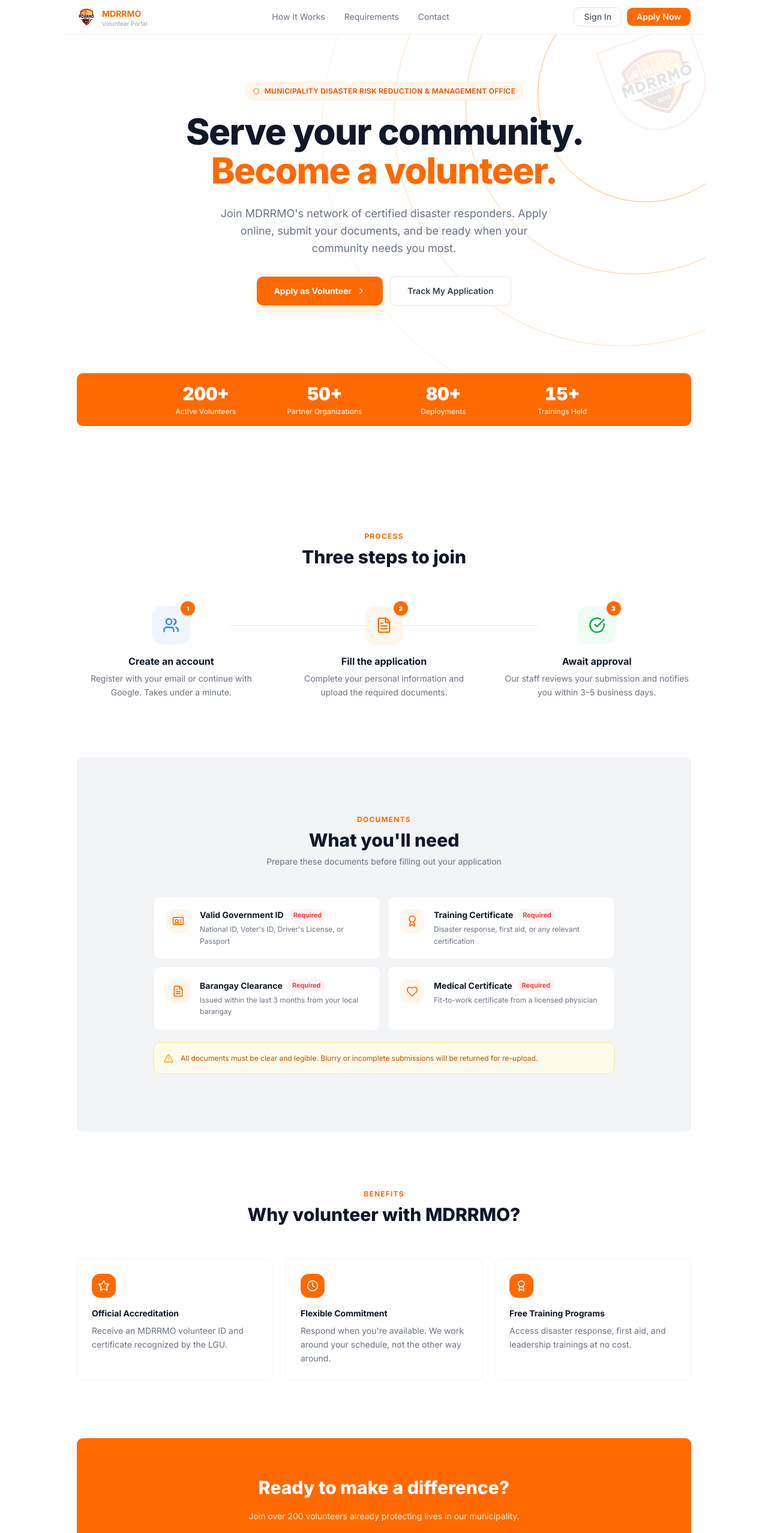
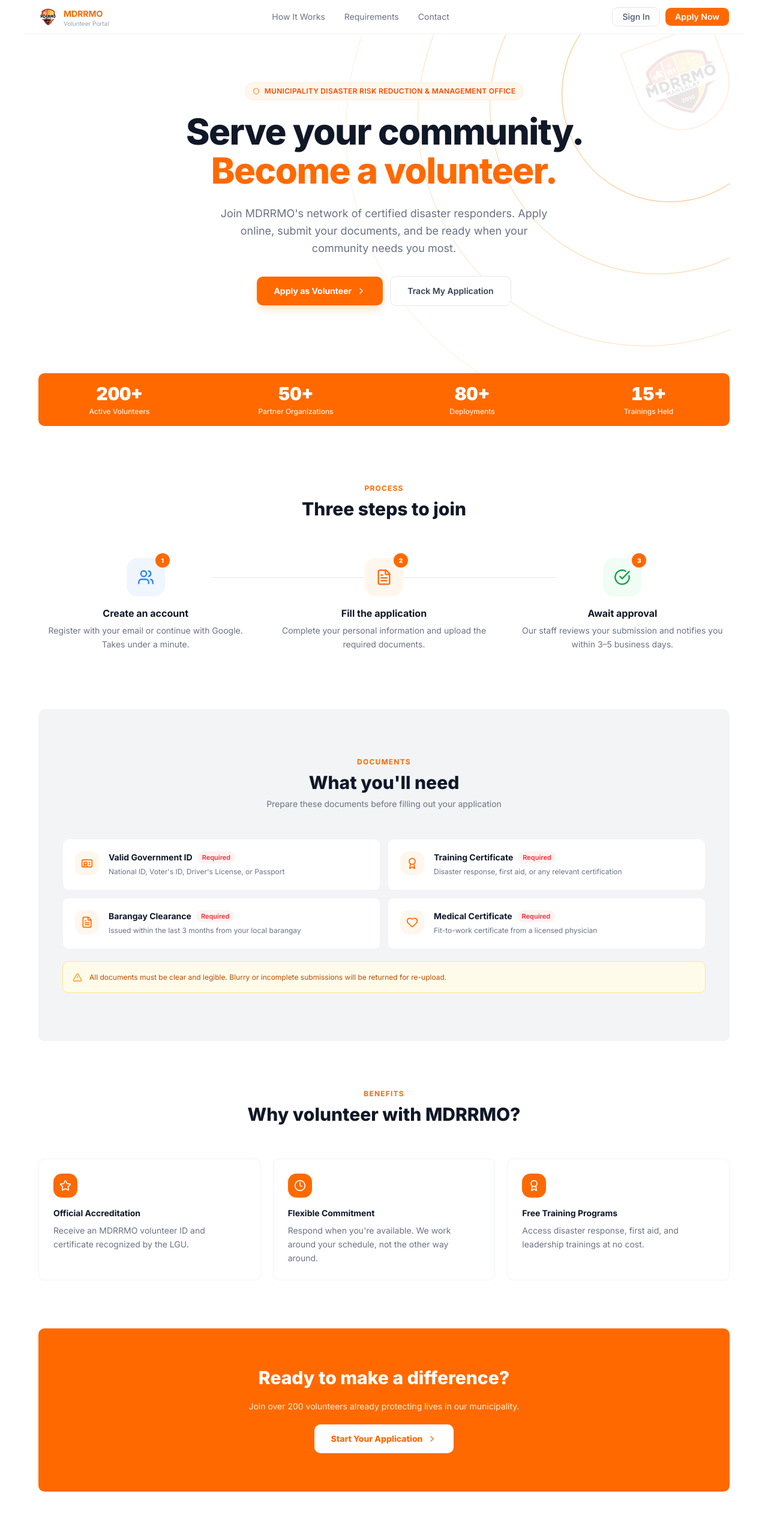
Before and after one commit to grian-gajila/mdrrmo, a Next.js app: page / in a window 1280 px wide. Shown: the top 2555 px of the page at 60% size. Built offline with nearby package versions, Linux system fonts and the light colour scheme.

Commit message:
chore: update responsiveness

```diff
--- a/src/components/features/landing-page/layouts/footer.tsx
+++ b/src/components/features/landing-page/layouts/footer.tsx
@@ -4,11 +4,8 @@ import Image from 'next/image';
 
 const Footer = () => {
   return (
-    <footer
-      id="contact"
-      className="md:rounded-t-lg lg:rounded-t-lg bg-gray-100 px-6 py-12 md:mx-6 lg:mx-6"
-    >
-      <div className="mx-auto max-w-5xl">
+    <footer id="contact" className=" lg:px-6 md:px-6 sm:px-6">
+      <div className="mx-auto max-w-6xl py-16 md:rounded-t-lg px-6 lg:px-10 md:px-10 sm:px-10 lg:rounded-t-lg sm:rounded-lg bg-gray-100">
         <div className="flex flex-col gap-10 sm:flex-row sm:items-start sm:justify-between">
           <div>
             <div className="mb-3 flex items-center gap-2">
--- a/src/components/features/landing-page/layouts/navbar.tsx
+++ b/src/components/features/landing-page/layouts/navbar.tsx
@@ -41,8 +41,8 @@ const NavBar = () => {
   };
 
   return (
-    <div className="sticky top-0 z-50 border-b border-gray-100 bg-white/95 backdrop-blur-md">
-      <div className="mx-auto flex h-14 max-w-6xl items-center justify-between px-6">
+    <div className="sticky top-0 z-50 border-b border-gray-100 bg-white/95 backdrop-blur-md px-6">
+      <div className="mx-auto flex h-14 max-w-6xl items-center justify-between">
         <div className="flex items-center gap-2.5">
           <div className="flex h-8 w-8 items-center justify-center rounded-lg">
             <Image src={images.logo} alt="LOGO" className="h-10 w-10" />
--- a/src/components/features/landing-page/sections/benefits-section.tsx
+++ b/src/components/features/landing-page/sections/benefits-section.tsx
@@ -2,8 +2,8 @@ import { Award, Clock, Star } from 'lucide-react';
 
 const BenefitsSection = () => {
   return (
-    <section className="px-6 py-24">
-      <div className="mx-auto max-w-5xl">
+    <section className="lg:px-6 md:px-6 sm:px-6">
+      <div className="mx-auto max-w-6xl px-6 lg:px-0 md:px-0 sm:px-0 py-20">
         <div className="mb-14 text-center">
           <p className="mb-2 text-xs font-bold tracking-widest text-orange-500 uppercase">
             Benefits
--- a/src/components/features/landing-page/sections/cta-section.tsx
+++ b/src/components/features/landing-page/sections/cta-section.tsx
@@ -3,8 +3,8 @@ import Link from 'next/link';
 
 const CtaSection = () => {
   return (
-    <section className="mb-20 md:rounded-lg lg:rounded-lg bg-orange-500 px-6 py-16 lg:mx-6 md:mx-6">
-      <div className="mx-auto max-w-xl space-y-5 text-center">
+    <section className="mb-20 lg:px-6 md:px-6 sm:px-6">
+      <div className="mx-auto max-w-6xl space-y-5 text-center md:rounded-lg lg:rounded-lg sm:rounded-lg bg-orange-500 py-16">
         <h2 className="text-3xl font-extrabold text-white">
           Ready to make a difference?
         </h2>
--- a/src/components/features/landing-page/sections/hero-section.tsx
+++ b/src/components/features/landing-page/sections/hero-section.tsx
@@ -8,7 +8,7 @@ const logoImageUrl =
 const HeroSection = () => {
   return (
     <section className="relative px-6 pt-20 pb-28">
-      <div className="pointer-events-none absolute inset-0 overflow-hidden">
+      <div className="pointer-events-none max-w-6xl mx-auto absolute inset-0 overflow-hidden">
         <div className="absolute -top-80 -right-80 lg:h-240 lg:w-240 md:h-235 md:w-235 w-230 h-230 rounded-full border border-orange-100/90" />
         <div className="absolute -top-60 -right-60 lg:h-190 lg:w-190 md:h-185 md:w-185 w-180 h-180 rounded-full border border-orange-200/80" />
         <div className="absolute -top-40 -right-40 lg:h-140 lg:w-140 md:h-135 md:w-135 w-130 h-130 rounded-full border border-orange-300/70" />
@@ -19,7 +19,7 @@ const HeroSection = () => {
         />
       </div>
 
-      <div className="relative mx-auto max-w-4xl text-center">
+      <div className="relative mx-auto max-w-6xl text-center">
         <div className="mb-5 inline-flex items-center gap-2 rounded-full border border-orange-100 bg-orange-50 px-3 py-1.5">
           <Shield className="h-3 w-3 text-orange-500" />
           <span className="text-xs font-semibold tracking-wide text-orange-600 uppercase">
--- a/src/components/features/landing-page/sections/process-section.tsx
+++ b/src/components/features/landing-page/sections/process-section.tsx
@@ -2,8 +2,8 @@ import { CheckCircle, FileText, Users } from 'lucide-react';
 
 const ProcessSection = () => {
   return (
-    <section id="how-it-works" className="px-6 py-24">
-      <div className="mx-auto max-w-5xl">
+    <section id="how-it-works" className="lg:px-6 md:px-6 sm:px-6">
+      <div className="mx-auto max-w-6xl lg:px-0 md:px-0 sm:px-0 px-6 py-24">
         <div className="mb-16 text-center">
           <p className="mb-2 text-xs font-bold tracking-widest text-orange-500 uppercase">
             Process
--- a/src/components/features/landing-page/sections/requirements-section.tsx
+++ b/src/components/features/landing-page/sections/requirements-section.tsx
@@ -2,11 +2,8 @@ import { AlertTriangle, Award, FileText, Heart, IdCard } from 'lucide-react';
 
 const RequirementsSection = () => {
   return (
-    <section
-      id="requirements"
-      className="lg:rounded-lg md:rounded-lg bg-gray-100 px-6 py-24 lg:mx-6 md:mx-6"
-    >
-      <div className="mx-auto max-w-3xl">
+    <section id="requirements" className="lg:px-6 md:px-6 sm:px-6">
+      <div className="mx-auto lg:px-10 md:px-10 sm:px-10 px-6 py-20 max-w-6xl lg:rounded-lg sm:rounded-lg md:rounded-lg bg-gray-100">
         <div className="mb-12 text-center">
           <p className="mb-2 text-xs font-bold tracking-widest text-orange-500 uppercase">
             Documents
--- a/src/components/features/landing-page/sections/stats-section.tsx
+++ b/src/components/features/landing-page/sections/stats-section.tsx
@@ -1,7 +1,7 @@
 const StatsSection = () => {
   return (
-    <section className="mb-20 rounded-lg bg-orange-500 px-6 mx-6 py-4">
-      <div className="mx-auto grid max-w-3xl grid-cols-2 gap-x-6 gap-y-8 text-center text-white sm:grid-cols-4">
+    <section className="lg:px-6 md:px-6 sm:px-6">
+      <div className="mx-auto grid grid-cols-2 gap-x-6 py-4 sm:rounded-lg md:rounded-lg lg:rounded-lg max-w-6xl bg-orange-500 gap-y-8 text-center text-white sm:grid-cols-4">
         {[
           { value: '200+', label: 'Active Volunteers' },
           { value: '50+', label: 'Partner Organizations' },
```
